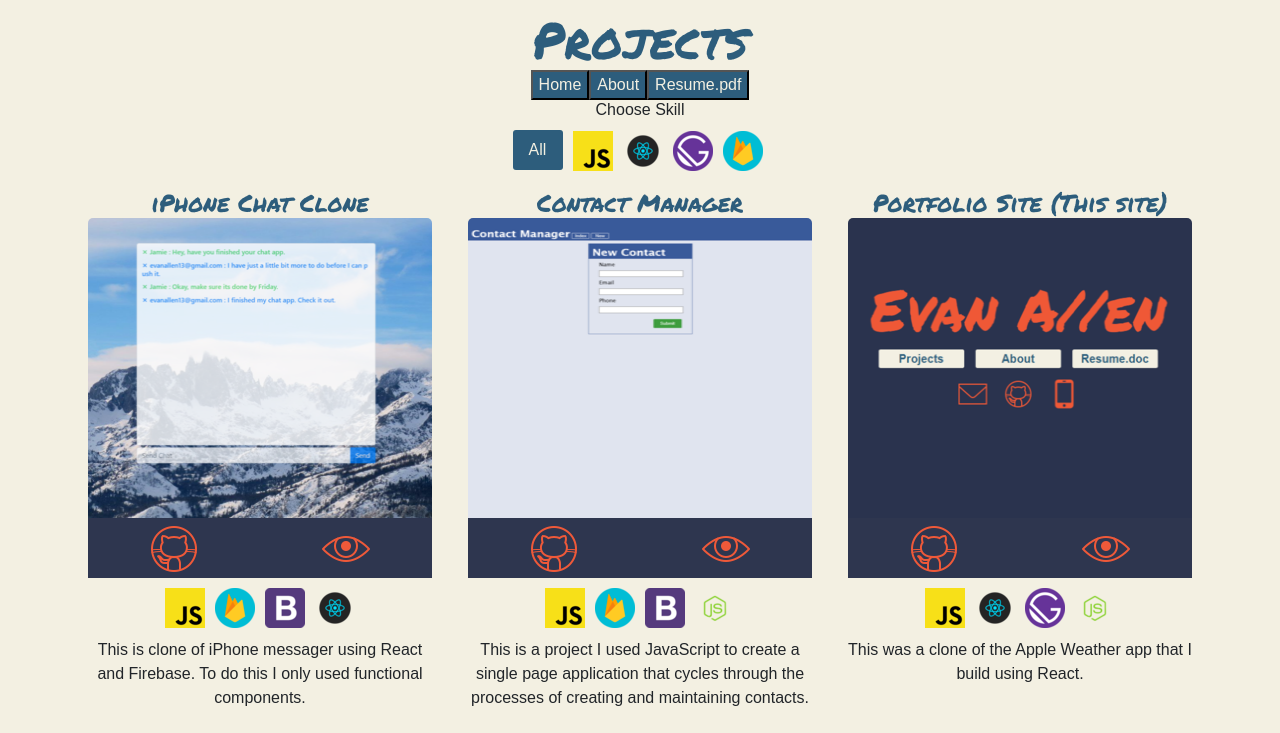
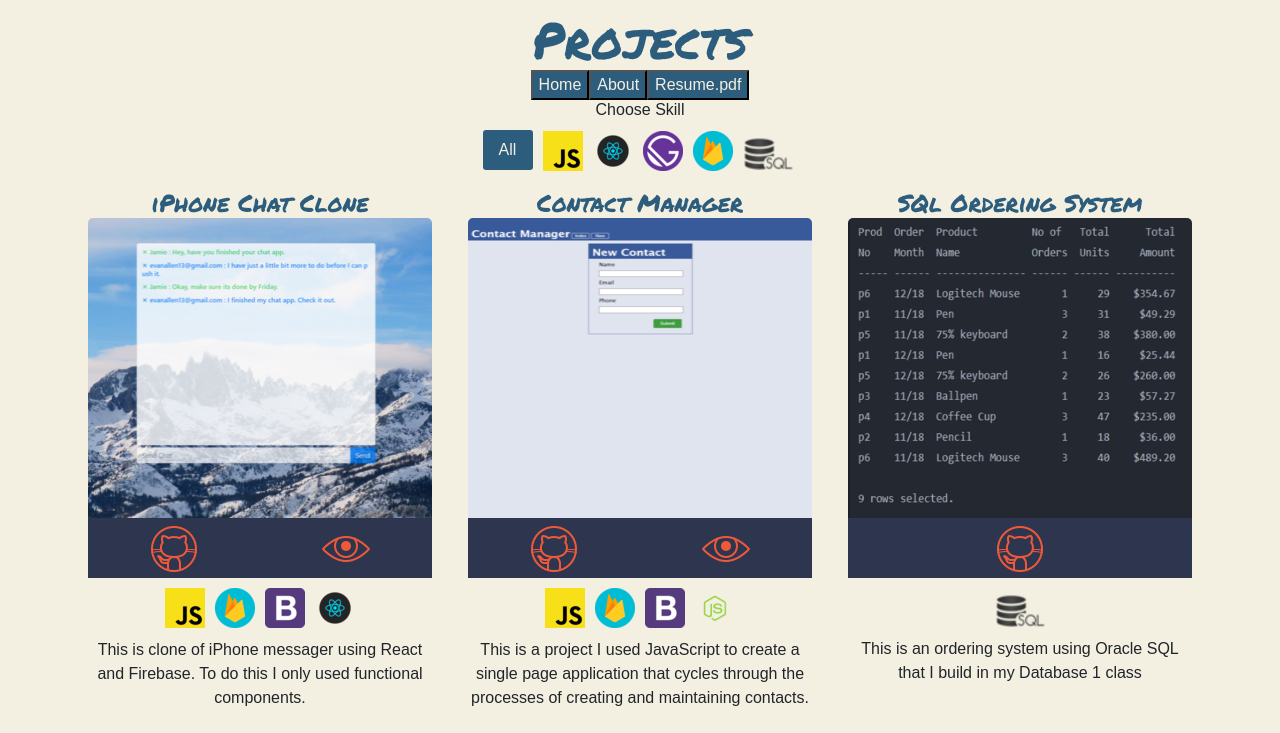
Before and after one commit to evanallen13/gatsby-portfolio, a Gatsby site: page /projects in a window 1280 px wide. Shown: the top 733 px of the page. Built offline with nearby package versions, Linux system fonts and the light colour scheme; Gatsby itself is replaced by a stand-in of ours.

Commit message:
add sql project

```diff
--- a/src/components/project/project.jsx
+++ b/src/components/project/project.jsx
@@ -12,15 +12,26 @@
                     <div className="btn">
                             <a href={props.git} target="_blank" rel="noopener noreferrer"><img src="/header/github.png" alt="github"></img></a>
                     </div>
-                    <div className="btn">
+                    {props.hosting ?
+                        <div className="btn">
                             <a href={props.hosting} target="_blank" rel="noopener noreferrer"><img src="/header/eye.png" alt="hosting"></img></a>
-                    </div>
+                        </div>:null
+                    }
                 </div>
                 <div className='skills'>
-                    <img src={props.skill1} alt='skill'></img>
-                    <img src={props.skill2} alt='skill'></img>
-                    <img src={props.skill3} alt='skill'></img>
-                    <img src={props.skill4} alt='skill'></img>
+                    {props.skill1 ?
+                        <img src={props.skill1} alt='skill'></img>:null
+                    }
+                    {props.skill2 ?
+                        <img src={props.skill2} alt='skill'></img>:null
+                    }
+                    {props.skill3 ?
+                        <img src={props.skill3} alt='skill'></img>:null
+                    }
+                    {props.skill4 ?
+                        <img src={props.skill4} alt='skill'></img>:null
+                    }
+
                 </div>
                 <div>
                     {props.text}
--- a/src/pages/about.jsx
+++ b/src/pages/about.jsx
@@ -34,7 +34,6 @@
                         I am looking with in the Los Angeles/Orange County area.
                     </p>
                 </div>
-                <img className="image"src={'../../me/Army.jpg'} alt='me'></img>
         </div>
     )
 }
--- a/src/pages/projects.jsx
+++ b/src/pages/projects.jsx
@@ -7,6 +7,7 @@
 import react from '../../static/skills/react.png'
 import gats from '../../static/skills/gatsby.png'
 import fb from '../../static/skills/firebase.png'
+import sql from '../../static/skills/sql.png'
 
 const Projects = ({data}) =>{
     const [ skill, setSkill ] = useState('')
@@ -26,6 +27,7 @@
               <img src={react} alt="react" onClick={() => setSkill('react')}></img>
               <img src={gats} alt="gatsby" onClick={() => setSkill('gatsby')}></img>
               <img src={fb} alt="firebase" onClick={() => setSkill('firebase')}></img>
+              <img src={sql} alt="sql" onClick={() => setSkill('sql')}/>
             </div>
             <div className="d-flex flex-wrap justify-content-center">
                 {
--- /dev/null
+++ b/src/projects_md/Sql1.md
@@ -0,0 +1,14 @@
+---
+title : "SQl Ordering System"
+img : "../../projects/sql1.png"
+git : "https://github.com/evanallen13/Chat-Final"
+hosting : null
+keywords : 'sql'
+text : "This is an ordering system using Oracle SQL that I build in my Database 1 class"
+
+skill1 : '/skills/sql.png'
+skill2 : null
+skill3 : null
+skill4 : null
+
+---
--- a/src/projects_md/portolio.md
+++ b/src/projects_md/portolio.md
@@ -5,7 +5,9 @@
 hosting : 'https://evanallen13.com/'
 skills : '/skills/js.png , /skills/html5.png, /skills/gatsby.png'
 keywords : 'js react gatsby html css'
-text : 'This was a clone of the Apple Weather app that I build using React.'
+text : 'This is my porfolio page that uses GatsbyJs and Graphql.
+
+'
 
 skill1 : '/skills/js.png'
 skill2 : '/skills/react.png'
--- a/src/projects_md/rottonClone.md
+++ b/src/projects_md/rottonClone.md
@@ -5,7 +5,8 @@
 hosting : 'https://confident-brahmagupta-7bba1b.netlify.com'
 skills : '/skills/js.png , /skills/html5.png, /skills/bootstrap.png'
 keywords : 'js react html css'
-text : 'This is a clone of Rotton Tomatoes using React'
+text : 'This is a clone of Rotton Tomatoes using React.
+This project fetches from MoviesDb API.'
 
 skill1 : '/skills/js.png'
 skill2 : '/skills/react.png'
--- a/src/projects_md/todo.md
+++ b/src/projects_md/todo.md
@@ -5,7 +5,8 @@
 hosting : 'https://zen-johnson-a4f7b0.netlify.com/'
 skills : '/skills/js.png , /skills/html5.png'
 keywords : 'js react firebase bootstrap'
-text : 'This was a clone of the Apple Weather app that I build using React.'
+text : 'This was a clone of the Apple Weather app that I build using React and Firebase.
+'
 
 skill1 : '/skills/js.png'
 skill2 : '/skills/firebase.png'
--- a/src/styles/about.css
+++ b/src/styles/about.css
@@ -8,6 +8,7 @@
     min-height: 100vh;
     width: 100vw;
     font-family: sans-serif;
+    text-align: center;
 }
 
 .About h4{
@@ -23,11 +24,11 @@
 .aboutText{
     width: 60vw;
     color : #2d5d7c;
-    background-color: rgba(242, 239, 226,.5);
+    background-color: rgb(242, 239, 226);
     border-radius : 3px;
     float : left;
-    margin : 5px 0 0 60px;
     text-align: start;
+    margin : 0 20vw 0 20vw;
 }
 .aboutText h5{
     font-family: 'Permanent Marker', cursive;
--- a/src/styles/projects.css
+++ b/src/styles/projects.css
@@ -5,7 +5,8 @@
     height: 100%;
     min-height: 100vh;
     width: 100vw;
-    font-family: sans-serif
+    font-family: sans-serif;
+    padding-bottom: 50px;
 }
 
 #project_title{
@@ -48,6 +49,7 @@
 
 .btnContainer{
     width: 100%;
+    background-color: #2e364f;
 
 }
 
```
Also changed, not shown: static/me/me.PNG (added), static/projects/Sql1.PNG (added), static/skills/1183672.png (deleted), static/skills/sql.PNG (added).
